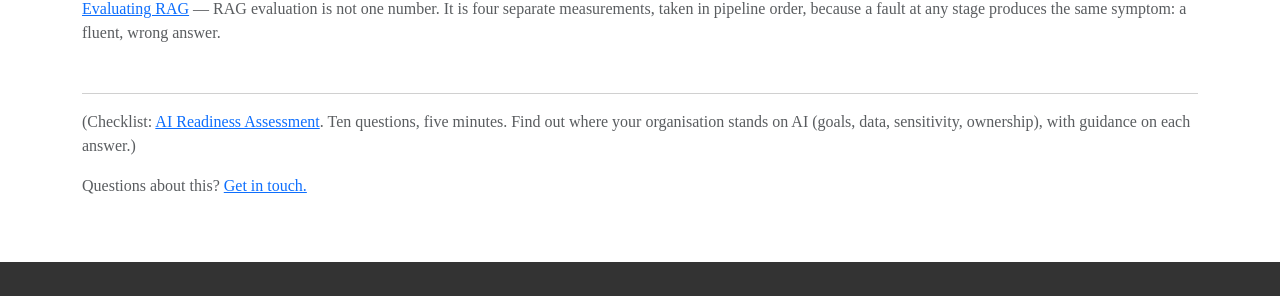
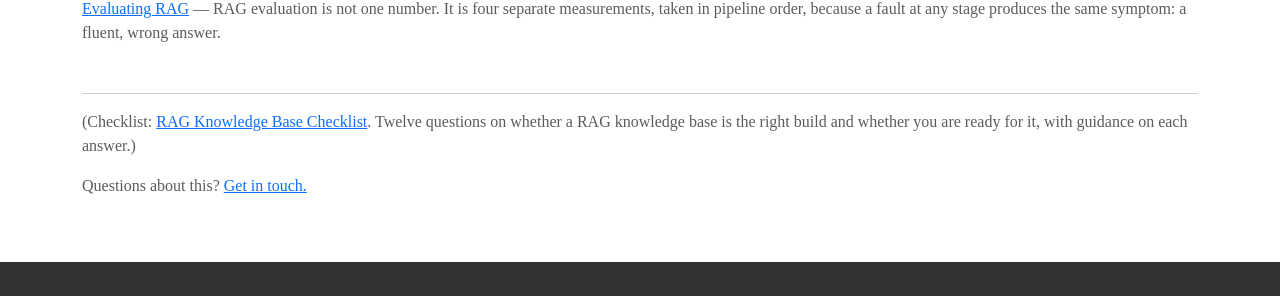
Before and after one commit to bayinfosys/bayinfosys.github.io, a Jekyll site: the page built from _posts/2026-01-01-97-what-is-rag.md, in a window 1280 px wide and 900 px high, scrolled down 777 px. Shown: the part 450-746 px from the top of the window. Built offline with Jekyll 4.4.1, drawn with Linux system fonts in a browser that asks for light colours.

Commit message:
library links updated with rag checklists

```diff
--- a/_posts/2026-01-01-100-rag-evaluation.md
+++ b/_posts/2026-01-01-100-rag-evaluation.md
@@ -6,6 +6,7 @@ description: "RAG evaluation is not one number. It is four separate measurements
 keywords: ["rag evaluation", "ragas", "rag metrics", "how to evaluate rag", "rag monitoring", "retrieval quality", "hallucination detection rag", "rag drift detection"]
 topic: "AI Systems"
 seo_title: "How to Evaluate a RAG System: Metrics and Drift Detection"
+cta: rag-knowledge-base
 related:
   - 97-what-is-rag
   - 19-rag-strategy
--- a/_posts/2026-01-01-19-rag-strategy.md
+++ b/_posts/2026-01-01-19-rag-strategy.md
@@ -7,6 +7,7 @@ description: "RAG is not one architecture but four independent decisions: how yo
 keywords: ["rag components", "rag indexing", "rag strategy", "retrieval augmented generation architecture", "vector database", "llm", "enterprise ai"]
 topic: "AI Systems"
 seo_title: "RAG Architecture Explained: Chunking, Indexing, Retrieval, Generation"
+cta: rag-knowledge-base
 related:
   - 97-what-is-rag
   - 20-vector-db-deepdive
--- a/_posts/2026-01-01-97-what-is-rag.md
+++ b/_posts/2026-01-01-97-what-is-rag.md
@@ -6,6 +6,7 @@ description: "RAG is one answer to a specific problem: a model that does not kno
 keywords: ["what is rag", "retrieval augmented generation explained", "rag vs fine-tuning", "when to use rag", "enterprise ai knowledge base"]
 topic: "AI Systems"
 seo_title: "What Is RAG? When to Use It vs Fine-Tuning or Search"
+cta: rag-knowledge-base
 related:
   - 19-rag-strategy
   - 65-why-private-inference
```
Also changed, not shown: _posts/2026-01-01-98-rag-risks-and-costs.md (+1 -1 lines), _posts/2026-01-01-99-rag-data-methods.md (+1 -0 lines).
